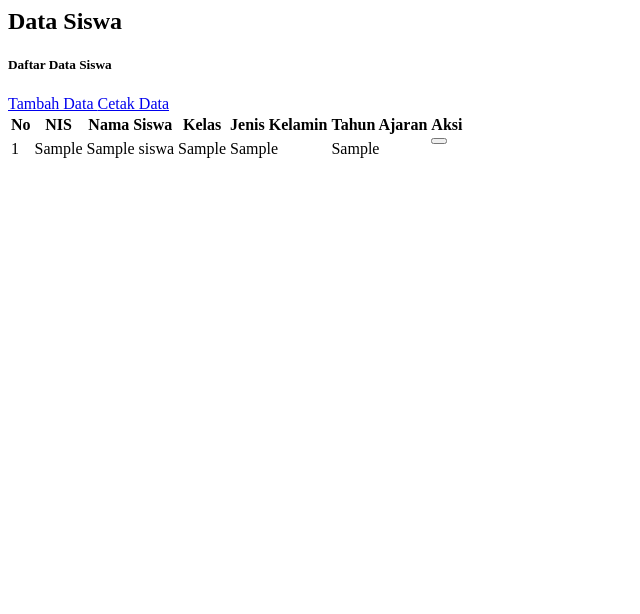
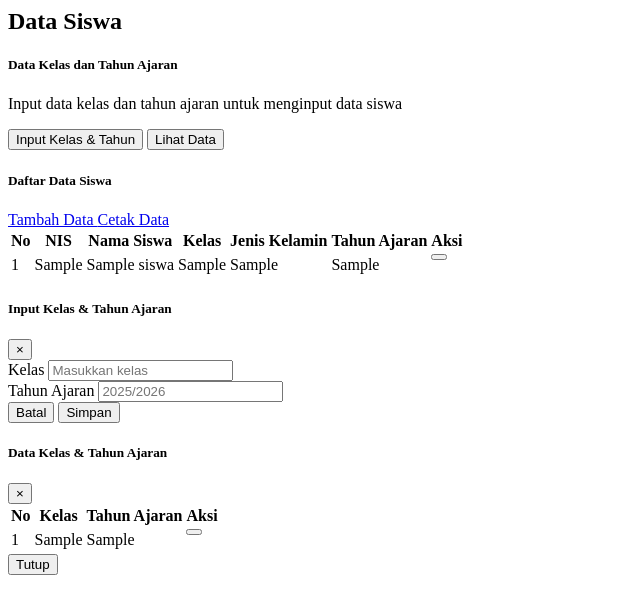
Before and after one commit to akmal0274/spk-saw-siswa-sma5serang-app, a PHP site: template app/views/admin/siswa/index.php in a window 1280 px wide. Shown: the top 614 px of the page, without its empty margins (0-640 px from the left). Run offline with PHP 8.4, Linux system fonts and the light colour scheme; the template is opened without the code that fills it: most values are stand-ins (such as "Sample title", 1, 10 or a date in 2020).

Commit message:
fix revisi tahun ajaran dan kelas jadi select button

```diff
--- a/app/controllers/AdminKriteriaController.php
+++ b/app/controllers/AdminKriteriaController.php
@@ -88,4 +88,6 @@
             </div>';
         echo '</div></body></html>';
     }
+
+
 }
--- a/app/models/Kriteria.php
+++ b/app/models/Kriteria.php
@@ -36,7 +36,7 @@
         // cek total bobot
         $result = mysqli_query($this->conn, "SELECT SUM(bobot_kriteria) as total FROM kriteria");
         $row = mysqli_fetch_assoc($result);
-        $total = $row['total'] + $bobot;
+        $total = round($row['total'] + $bobot, 2);
 
         if ($total > 1) {
             return ['success' => false, 'message' => "Total bobot melebihi 1 (saat ini: {$total})."];
@@ -93,4 +93,5 @@
     public function delete($id) {
         return mysqli_query($this->conn, "DELETE FROM kriteria WHERE id=$id");
     }
+
 }
--- a/app/views/admin/siswa/index.php
+++ b/app/views/admin/siswa/index.php
@@ -2,6 +2,22 @@
     <h2 class="text-gray-900">
         Data Siswa
     </h2>
+    <div class="card shadow my-3">
+        <div class="card-body d-flex justify-content-between align-items-center">
+            <div>
+                <h5 class="modal-title text-gray-900">Data Kelas dan Tahun Ajaran</h5>
+                <p class="text-gray-600">Input data kelas dan tahun ajaran untuk menginput data siswa</p>
+            </div>
+            <div>
+                <button type="button" class="btn btn-success" data-toggle="modal" data-target="#modalTambah">
+                    <i class="fas fa-plus"></i> Input Kelas & Tahun
+                </button>
+                <button type="button" class="btn btn-warning" data-toggle="modal" data-target="#modalLihat">
+                    <i class="fas fa-eye"></i> Lihat Data
+                </button>
+            </div>
+        </div>
+    </div>
     <div class="card shadow">
         <div class="card-header d-flex justify-content-between align-items-center">
             <h5 class="modal-title text-gray-900">Daftar Data Siswa</h5>
@@ -60,3 +76,86 @@
         </div>
     </div>
 </div>
+
+<div class="modal fade" id="modalTambah" tabindex="-1" role="dialog" aria-labelledby="modalTambahLabel" aria-hidden="true">
+  <div class="modal-dialog modal-dialog-centered" role="document">
+    <div class="modal-content">
+      <form action="/apksawsmanli/admin/siswa/simpanKelas" method="post">
+        <div class="modal-header bg-success">
+          <h5 class="modal-title" id="modalTambahLabel">Input Kelas & Tahun Ajaran</h5>
+          <button type="button" class="close" data-dismiss="modal" aria-label="Close">
+            <span>&times;</span>
+          </button>
+        </div>
+
+        <div class="modal-body">
+          <div class="form-group text-gray-900">
+            <label for="kelas">Kelas</label>
+            <input type="text" name="kelas" id="kelas" class="form-control" placeholder="Masukkan kelas" required>
+          </div>
+          <div class="form-group text-gray-900">
+            <label for="tahun">Tahun Ajaran</label>
+            <input type="text" name="tahun" id="tahun" class="form-control" placeholder="2025/2026" required>
+          </div>
+        </div>
+
+        <div class="modal-footer">
+          <button type="button" class="btn btn-secondary" data-dismiss="modal">Batal</button>
+          <button type="submit" class="btn btn-primary">Simpan</button>
+        </div>
+      </form>
+    </div>
+  </div>
+</div>
+
+<div class="modal fade" id="modalLihat" tabindex="-1" role="dialog" aria-labelledby="modalLihatLabel" aria-hidden="true">
+  <div class="modal-dialog modal-lg modal-dialog-centered" role="document">
+    <div class="modal-content">
+      <div class="modal-header bg-warning">
+        <h5 class="modal-title" id="modalLihatLabel">Data Kelas & Tahun Ajaran</h5>
+        <button type="button" class="close" data-dismiss="modal" aria-label="Close">
+          <span>&times;</span>
+        </button>
+      </div>
+
+      <div class="modal-body">
+        <table class="table table-bordered">
+          <thead>
+            <tr>
+              <th>No</th>
+              <th>Kelas</th>
+              <th>Tahun Ajaran</th>
+              <th>Aksi</th>
+            </tr>
+          </thead>
+          <tbody>
+            <?php if (!empty($data['tahun_kelas'])): ?>
+              <?php $no = 1; foreach ($data['tahun_kelas'] as $kt): ?>
+              <tr>
+                <td><?= $no++ ?></td>
+                <td><?= htmlspecialchars($kt['kelas_siswa']) ?></td>
+                <td><?= htmlspecialchars($kt['tahun_ajaran_siswa']) ?></td>
+                <td>
+                  <form action="/apksawsmanli/admin/siswa/hapusTahunKelas/<?= $kt['id'] ?>" method="post" class="d-inline" onsubmit="return confirm('Apakah anda yakin untuk menghapus data tahun ajaran dan kelas ini?')">
+                    <button type="submit" class="btn btn-danger">
+                      <i class="fas fa-trash"></i>
+                    </button>
+                  </form>
+                </td>
+              </tr>
+              <?php endforeach; ?>
+            <?php else: ?>
+              <tr>
+                <td colspan="3" class="text-center">Belum ada data</td>
+              </tr>
+            <?php endif; ?>
+          </tbody>
+        </table>
+      </div>
+
+      <div class="modal-footer">
+        <button type="button" class="btn btn-secondary" data-dismiss="modal">Tutup</button>
+      </div>
+    </div>
+  </div>
+</div>
```
Also changed, not shown: apksawsmanli.sql (+66 -22 lines), app/controllers/AdminSiswaController.php (+35 -3 lines), app/models/Siswa.php (+29 -0 lines), app/views/admin/siswa/tambah.php (+16 -2 lines), app/views/admin/kriteria/index.php (line endings or trailing spaces).
